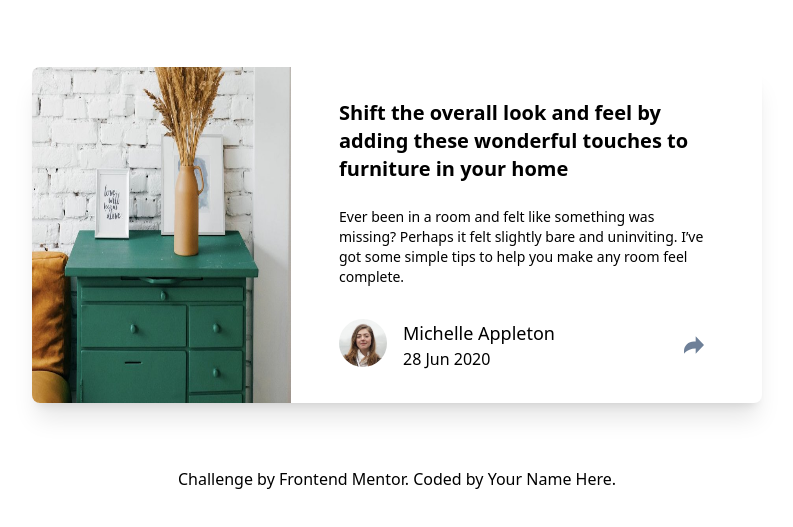
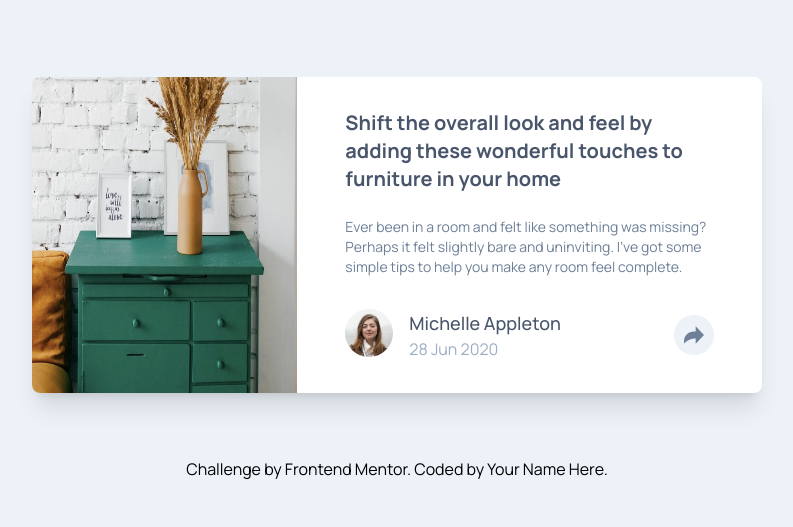
Before and after one commit to Dilyara1/article-preview-component-master, a plain HTML site: page index.html in a window 1280 px wide. Shown: the part 153-680 px from the top of the page, without its empty margins (243-1036 px from the left). Drawn offline with nearby package versions, Linux system fonts and the light colour scheme; the site is published under a folder, as on GitHub Pages, so addresses that start at the root find nothing.

Commit message:
fix: config

```diff
--- a/index.html
+++ b/index.html
@@ -10,7 +10,7 @@
   <link href="https://fonts.googleapis.com/css2?family=Manrope:wght@200..800&display=swap" rel="stylesheet">
   <title>Frontend Mentor | Article preview component</title>
   <script src="https://cdn.tailwindcss.com"></script>
-  <script src="/js/tailwind.config.js"></script>
+  <script src="./js/tailwind.config.js"></script>
 </head>
 <body class="bg-LightGrayishBlue font-Manrope min-h-screen p-0 m-0 flex items-center justify-center flex-col">
   <main class="px-8 py-16">
```
